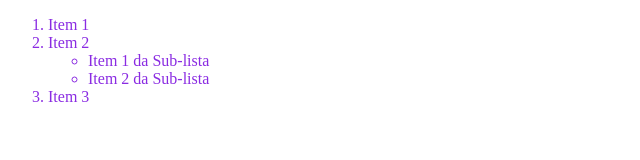
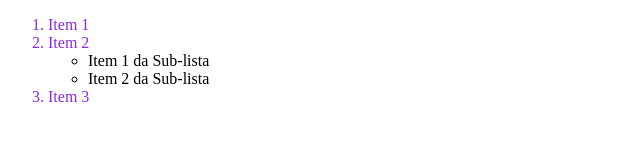
Before and after one commit to matheushss1/web-py, a plain HTML site: page src/sublistas.html in a window 1280 px wide. Shown: the whole page, without its empty margins (0-640 px from the left). Drawn offline with Linux system fonts and the light colour scheme.

Commit message:
operador maior que

```diff
--- a/src/sublistas.html
+++ b/src/sublistas.html
@@ -3,7 +3,7 @@
     <head>
        <title>Sub-Listas</title>
        <style>
-           ol li {
+           ol > li {           /* Seleciona apenas os "filhos imediatos", sem considerar os "netos" */
                color: blueviolet;
            }
        </style>
```
